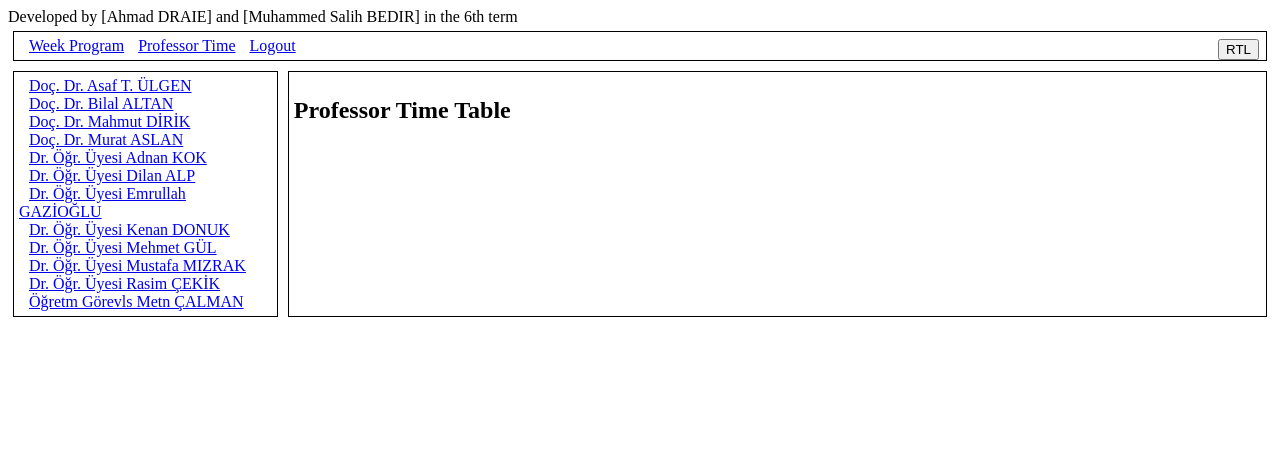
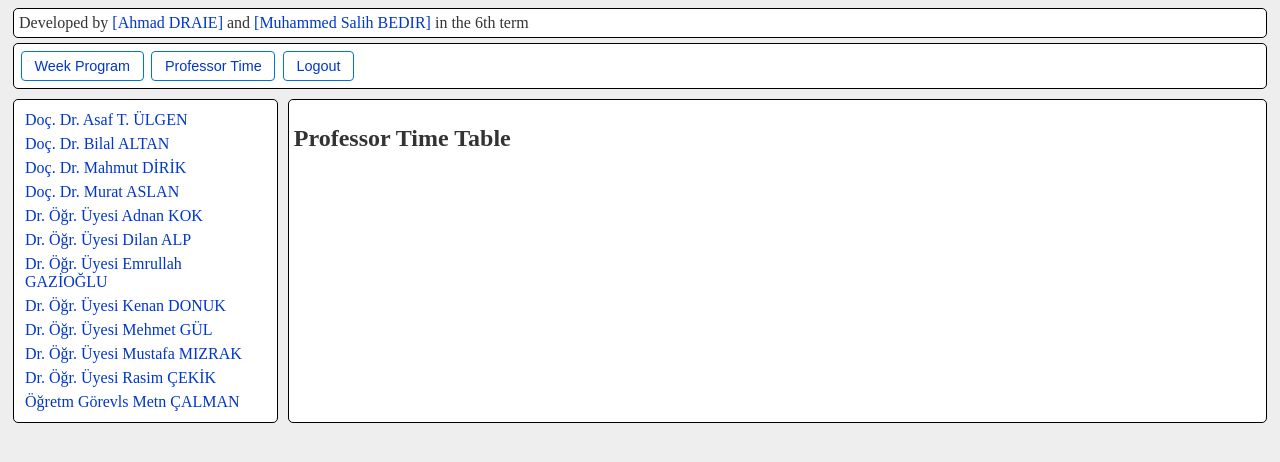
Before and after one commit to asgore-undertale/Week-Program-System, a Flask app: page /professor_time in a window 1280 px wide. Shown: the top 462 px of the page. Run offline with Flask 3, Linux system fonts and the light colour scheme; a user stored in the database is signed in; data comes from the database, SQL or seed files in the repository; some libraries are stand-ins or nearby versions.

Commit message:
improving the styling of the site

```diff
--- a/static/style.css
+++ b/static/style.css
@@ -1,13 +1,32 @@
+:root {
+    --bg-color: #eee;
+    --border-color: #ccc;
+    --primary-color: #0077cc;
+    --primary-light: #e6f4ff;
+    --text-color: #333;
+    --link-color: #0077cc;
+    --link-color: #0036cc;
+    --link-hover-bg: #e6f4ff;
+    --selected-bg: #cce5ff;
+    --break-bg: #f0f0f0;
+    --area-bg: #fff;
+    /* --font-family: 'Segoe UI', Tahoma, Geneva, Verdana, sans-serif; */
+    --row-even-bg: #f9f9f9;
+}
+
+body {
+    background-color: var(--bg-color);
+    color: var(--text-color);
+}
+
 .bordered {
     border: 1px solid black;
+    background-color: var(--area-bg);
+    border-radius: 5px;
     padding: 5px;
     margin: 5px;
 }
 
-.break {
-    background-color: #e0e0e0;
-    pointer-events: none;
-}
 table {
     border-collapse: collapse;
 }
@@ -24,22 +43,54 @@
     margin: 2px;
 }
 
-.container {
-    display: flex;
+.navbar a {
+    text-decoration: none;
+    color: var(--link-color);
+    border-radius: 4px;
 }
 
-.filters {
-    width: 20%;
+.navbar a:hover {
+    background-color: var(--link-hover-bg);
 }
 
 .week-table {
     flex: 1;
 }
 
-.align-right {
-    float: right;
+@media (min-aspect-ratio: 1) {
+    .container {
+        display: flex;
+    }
+    .filters {
+        max-width: 20%;
+    }
 }
 
-a {
-    margin-left: 10px;
+.filters a {
+    display: block;
+    margin: 6px;
+    text-decoration: none;
+    color: var(--link-color);
 }
+
+.filters a:hover {
+    color: var(--link-hover);
+}
+
+button, input[type='submit'] {
+    padding: 0.4rem 0.8rem;
+    margin: 0.1rem;
+    border: 1px solid var(--primary-color);
+    border-radius: 4px;
+    background: var(--area-bg);
+    color: var(--link-color);
+    /* color: var(--primary-color); */
+    cursor: pointer;
+    transition: background 0.2s, color 0.2s;
+    font-size: 0.9rem;
+}
+
+button:hover, input[type='submit']:hover {
+    background-color: var(--primary-color);
+    color: var(--area-bg);
+}
--- a/templates/navbar.html
+++ b/templates/navbar.html
@@ -1,15 +1,21 @@
-<span>Developed by [Ahmad DRAIE] and [Muhammed Salih BEDIR] in the 6th term</span>
+<nav class="container bordered navbar" dir="ltr">
+    <span>Developed by <a>[Ahmad DRAIE]</a> and <a>[Muhammed Salih BEDIR]</a> in the 6th term</span>
+</nav>
 
-<nav class="bordered" dir="ltr">
-    <!-- {% if current_user.role_id == 1 %} -->
-    <!-- <a href='/week_editor'>Week Editor</a> -->
-    <!-- {% endif %} -->
-    <a href='/week_program'>Week Program</a>
-    {% if current_user.role_id == 1 or current_user.role_id == 2 %}
-    <a href='/professor_time{% if current_user.role_id == 2 %}?professors_number={{current_user.number}}{% endif %}'>Professor Time</a>
-    {% endif %}
-    <a href='/logout'>Logout</a>
-    <button class="align-right" onclick="toggleDirection(event)">RTL</button>
+<nav class="container bordered navbar" dir="ltr">
+    <div>
+        <a href='/week_program'>
+            <button>Week Program</button>
+        </a>
+        {% if current_user.role_id == 1 or current_user.role_id == 2 %}
+        <a href='/professor_time{% if current_user.role_id == 2 %}?professors_number={{current_user.number}}{% endif %}'>
+            <button>Professor Time</button>
+        </a>
+        {% endif %}
+        <a href='/logout'>
+            <button>Logout</button>
+        </a>
+    </div>
 </nav>
 
 <script>
--- a/templates/professor_time.html
+++ b/templates/professor_time.html
@@ -4,6 +4,7 @@
     <meta charset="UTF-8">
     <title>Professor Time</title>
     <link rel="stylesheet" href="static/style.css">
+    <!-- <link rel="stylesheet" href="static/timeprof-table.css"> -->
 </head>
 <body>
     {% include 'navbar.html' %}
@@ -12,7 +13,7 @@
         {% if current_user.role_id == 1 %}
             <div class="filters bordered">
                 {% for professor in professors %}
-                    <a href="professor_time?professors_number={{professor.number}}">{{ professor.name }}</a><br>
+                    <a href="professor_time?professors_number={{professor.number}}">{{ professor.name }}</a>
                 {% endfor %}
             </div>
         {% endif %}
--- a/templates/week_program.html
+++ b/templates/week_program.html
@@ -48,8 +48,10 @@
                 <!-- <a href="#" onclick="downloadWeekProgram('pdf')">pdf</a> -->
             </div>
 
-            {% if current_user.role_id == 1 %}
+                {% if current_user.role_id == 1 %}
                 <div class="bordered">
+                    <label>Actions:</label>
+                    <br>
                     <button onclick="EraseWeekProgram()">New</button>
                     <!-- <br> -->
                     <button onclick="buildWeekProgram()">Auto fill</button>
@@ -69,7 +71,6 @@
                     <br>
                     <a href="#" onclick="updateCurrentLecture(null)">None</a>
                     {% for lecture in lectures %}
-                        <br>
                         <a href="#" onclick="updateCurrentLecture({{ loop.index-1 }})">{{lecture.name}}</a>
                     {% endfor %}
                 </div>
@@ -79,7 +80,6 @@
                     <br>
                     <a href="#" onclick="updateCurrentClassroom(null)">None</a>
                     {% for classroom in classrooms %}
-                        <br>
                         <a href="#" onclick="updateCurrentClassroom({{ loop.index-1 }})">{{classroom.name}}</a>
                     {% endfor %}
                 </div>
```
Also changed, not shown: pyscripts/table_builder.py (+4 -57 lines), static/timeprof-table.css (added, +18 -0 lines), static/week-schedual-table.css (added, +36 -0 lines).
